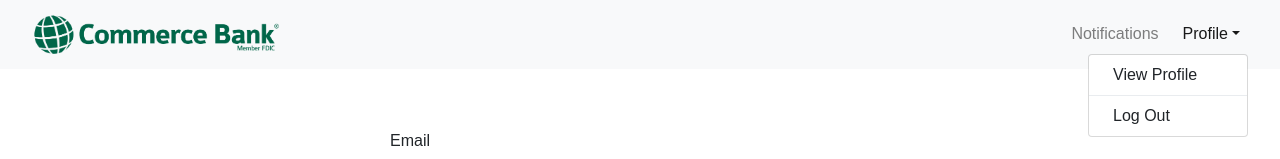
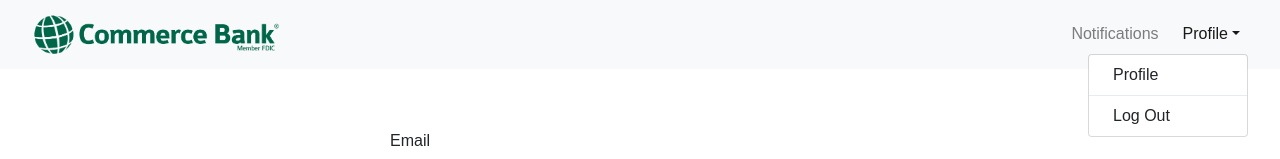
Before and after one commit to umkc-cs-451-2020-spring/semester-project-group-5, a React (Create React App) app in the folder commerce-app/: page / in a window 1280 px wide. Both pictures are taken after a click on the button "Profile". Shown: the top 159 px of the page. Built offline with nearby package versions, Linux system fonts and the light colour scheme.

Commit message:
adjust ui

```diff
--- a/commerce-app/package.json
+++ b/commerce-app/package.json
@@ -15,7 +15,7 @@
     "react-scripts": "3.4.1"
   },
   "scripts": {
-    "start": "react-scripts start",
+    "start": "PORT=3001 react-scripts start",
     "build": "react-scripts build",
     "test": "react-scripts test",
     "eject": "react-scripts eject"
--- a/commerce-app/src/components/navbar.js
+++ b/commerce-app/src/components/navbar.js
@@ -16,7 +16,7 @@ export default function CommerceNav() {
       <Nav>
         <NavLink className='mr-sm-2' href='#'>Notifications</NavLink>
         <NavDropdown alignRight={true} title='Profile' className='mr-sm-3' href='#' size='sm'>
-          <NavDropdown.Item className='py-0 my-0'>View Profile</NavDropdown.Item>
+          <NavDropdown.Item className='py-0 my-0'>Profile</NavDropdown.Item>
           <NavDropdown.Divider className='py-0' />
           <NavDropdown.Item className='py-0 my-0'>Log Out</NavDropdown.Item>
         </NavDropdown>
```
